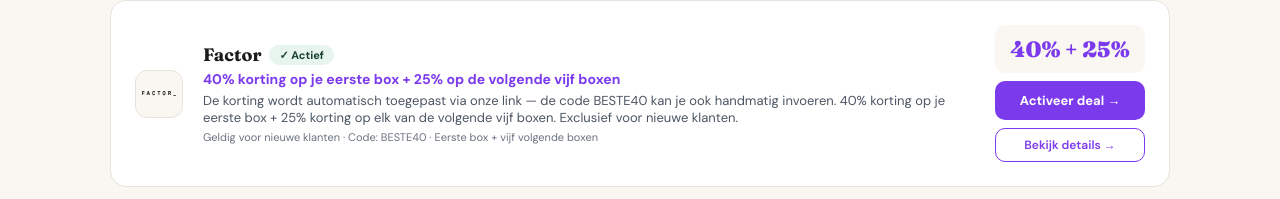
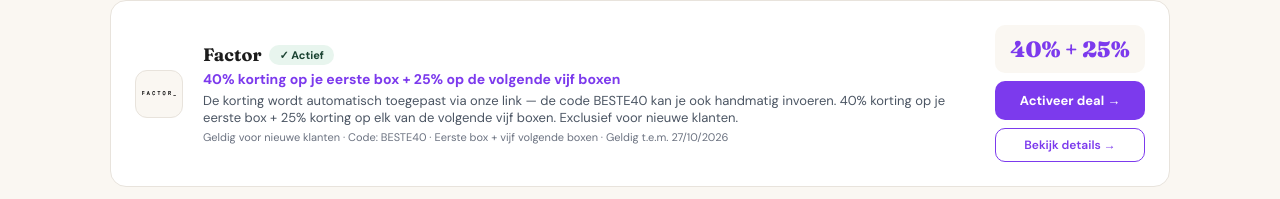
Before and after one commit to fetspets/bestemaaltijdbox, a Next.js app: page /kortingscodes in a window 1280 px wide. Shown: the part 1236-1435 px from the top of the page. Built offline with nearby package versions, Linux system fonts and the light colour scheme.

Commit message:
auto: update page.tsx

```diff
--- a/src/app/kortingscodes/page.tsx
+++ b/src/app/kortingscodes/page.tsx
@@ -79,7 +79,7 @@ const kortingen = [
     bedrag: '40% + 25%',
     kleur: '#7C3AED',
     beschrijving: 'De korting wordt automatisch toegepast via onze link — de code BESTE40 kan je ook handmatig invoeren. 40% korting op je eerste box + 25% korting op elk van de volgende vijf boxen. Exclusief voor nieuwe klanten.',
-    voorwaarden: 'Geldig voor nieuwe klanten · Code: BESTE40 · Eerste box + vijf volgende boxen',
+    voorwaarden: 'Geldig voor nieuwe klanten · Code: BESTE40 · Eerste box + vijf volgende boxen · Geldig t.e.m. 27/10/2026',
     actief: true,
   },
   {
```
